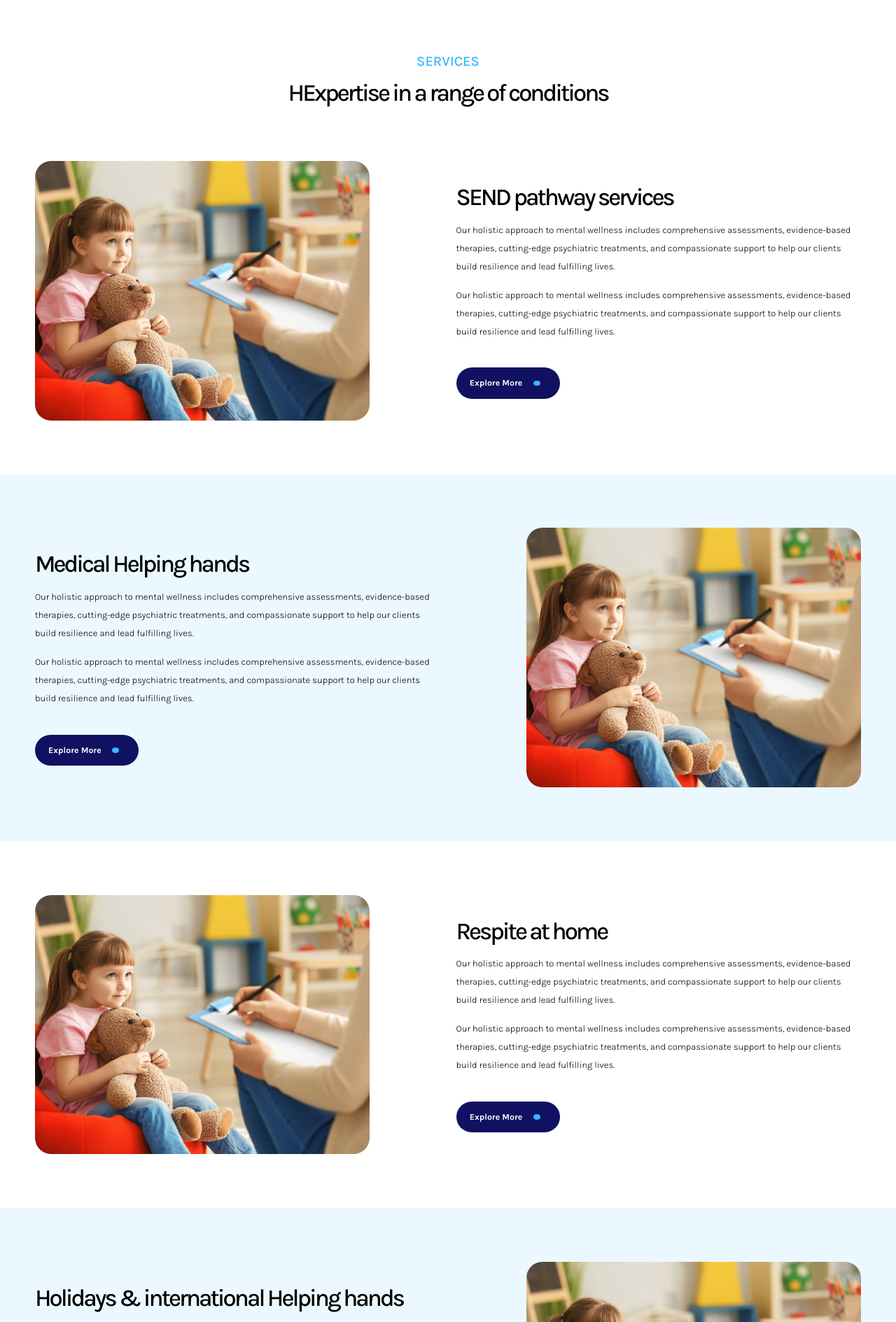
After one commit to arsalanahmeddev1/send-helping-hands, a PHP site: page /services.php in a window 1280 px wide. The commit adds this page. Shown: the part 615-2504 px from the top of the page at 70% size. Run offline with PHP 8.4, Linux system fonts and the light colour scheme.

Commit message:
1 more page

```diff
--- /dev/null
+++ b/services.php
@@ -0,0 +1,84 @@
+<?php include "./include/head.php"; ?>
+<?php include "./include/header.php"; ?>
+<section class="what-we-do-detail-banner banner-props">
+    <div class="container-fluid">
+        <div class="row">
+            <div class="col-md-9">
+                <div class="banner-content pb-75">
+                    <h1 class="banner-heading  mb-30">Services</h1>
+                </div>
+            </div>
+        </div>
+    </div>
+</section>
+<section class="service-sec-1 pt-100 pb-100 ">
+  <div class="container-fluid">
+        <h6 class="sec-title text-uppercase text-center">Services</h6>
+        <h2 class="sec-heading text-center ">HExpertise in a range of conditions</h2>
+    <div class="row align-items-center justify-content-between mt-100">
+    <div class="col-md-5">
+        <img src="./assets/images/service/img-1.png" alt="" class="radius-30">
+      </div>
+      <div class="col-md-6">
+        <h2 class="sec-heading">SEND pathway services</h2>
+        <p class="sec-para mb-20">Our holistic approach to mental wellness includes comprehensive assessments, evidence-based therapies, cutting-edge psychiatric treatments, and compassionate support to help our clients build resilience and lead fulfilling lives.</p>
+        <p class="sec-para mb-50">Our holistic approach to mental wellness includes comprehensive assessments, evidence-based therapies, cutting-edge psychiatric treatments, and compassionate support to help our clients build resilience and lead fulfilling lives.</p>
+        <button class="secondry-btn btn1 d-flex align-items-center " style="color: #fff !important;">Explore More
+          <div class="sm-dot-2"></div>
+          </button>
+      </div>
+    </div>
+  </div>
+</section>
+<section class="service-sec-2 pt-100 pb-100 light-blue-bg">
+  <div class="container-fluid">
+    <div class="row align-items-center justify-content-between">
+      <div class="col-md-6">
+        <h2 class="sec-heading">Medical Helping hands</h2>
+        <p class="sec-para mb-20">Our holistic approach to mental wellness includes comprehensive assessments, evidence-based therapies, cutting-edge psychiatric treatments, and compassionate support to help our clients build resilience and lead fulfilling lives.</p>
+        <p class="sec-para mb-50">Our holistic approach to mental wellness includes comprehensive assessments, evidence-based therapies, cutting-edge psychiatric treatments, and compassionate support to help our clients build resilience and lead fulfilling lives.</p>
+        <button class="secondry-btn btn1 d-flex align-items-center " style="color: #fff !important;">Explore More
+          <div class="sm-dot-2"></div>
+          </button>
+      </div>
+      <div class="col-md-5">
+        <img src="./assets/images/service/img-1.png" alt="" class="radius-30">
+      </div>
+    </div>
+  </div>
+</section>
+<section class="service-sec-1 pt-100 pb-100 ">
+  <div class="container-fluid">
+    <div class="row align-items-center justify-content-between">
+    <div class="col-md-5">
+        <img src="./assets/images/service/img-1.png" alt="" class="radius-30">
+      </div>
+      <div class="col-md-6">
+        <h2 class="sec-heading">Respite at home</h2>
+        <p class="sec-para mb-20">Our holistic approach to mental wellness includes comprehensive assessments, evidence-based therapies, cutting-edge psychiatric treatments, and compassionate support to help our clients build resilience and lead fulfilling lives.</p>
+        <p class="sec-para mb-50">Our holistic approach to mental wellness includes comprehensive assessments, evidence-based therapies, cutting-edge psychiatric treatments, and compassionate support to help our clients build resilience and lead fulfilling lives.</p>
+        <button class="secondry-btn btn1 d-flex align-items-center " style="color: #fff !important;">Explore More
+          <div class="sm-dot-2"></div>
+          </button>
+      </div>
+    </div>
+  </div>
+</section>
+<section class="service-sec-2 pt-100 pb-100 light-blue-bg">
+  <div class="container-fluid">
+    <div class="row align-items-center justify-content-between">
+      <div class="col-md-6">
+        <h2 class="sec-heading">Holidays & international Helping hands</h2>
+        <p class="sec-para mb-20">Our holistic approach to mental wellness includes comprehensive assessments, evidence-based therapies, cutting-edge psychiatric treatments, and compassionate support to help our clients build resilience and lead fulfilling lives.</p>
+        <p class="sec-para mb-50">Our holistic approach to mental wellness includes comprehensive assessments, evidence-based therapies, cutting-edge psychiatric treatments, and compassionate support to help our clients build resilience and lead fulfilling lives.</p>
+        <button class="secondry-btn btn1 d-flex align-items-center " style="color: #fff !important;">Explore More
+          <div class="sm-dot-2"></div>
+          </button>
+      </div>
+      <div class="col-md-5">
+        <img src="./assets/images/service/img-1.png" alt="" class="radius-30">
+      </div>
+    </div>
+  </div>
+</section>
+<?php include "./include/footer.php"; ?>
```
Also changed, not shown: assets/css/style.css (+30 -0 lines), book-appointment.php (added, +165 -0 lines), assets/images/book-appointment/img-1.png (added), assets/images/service/img-1.png (added).
